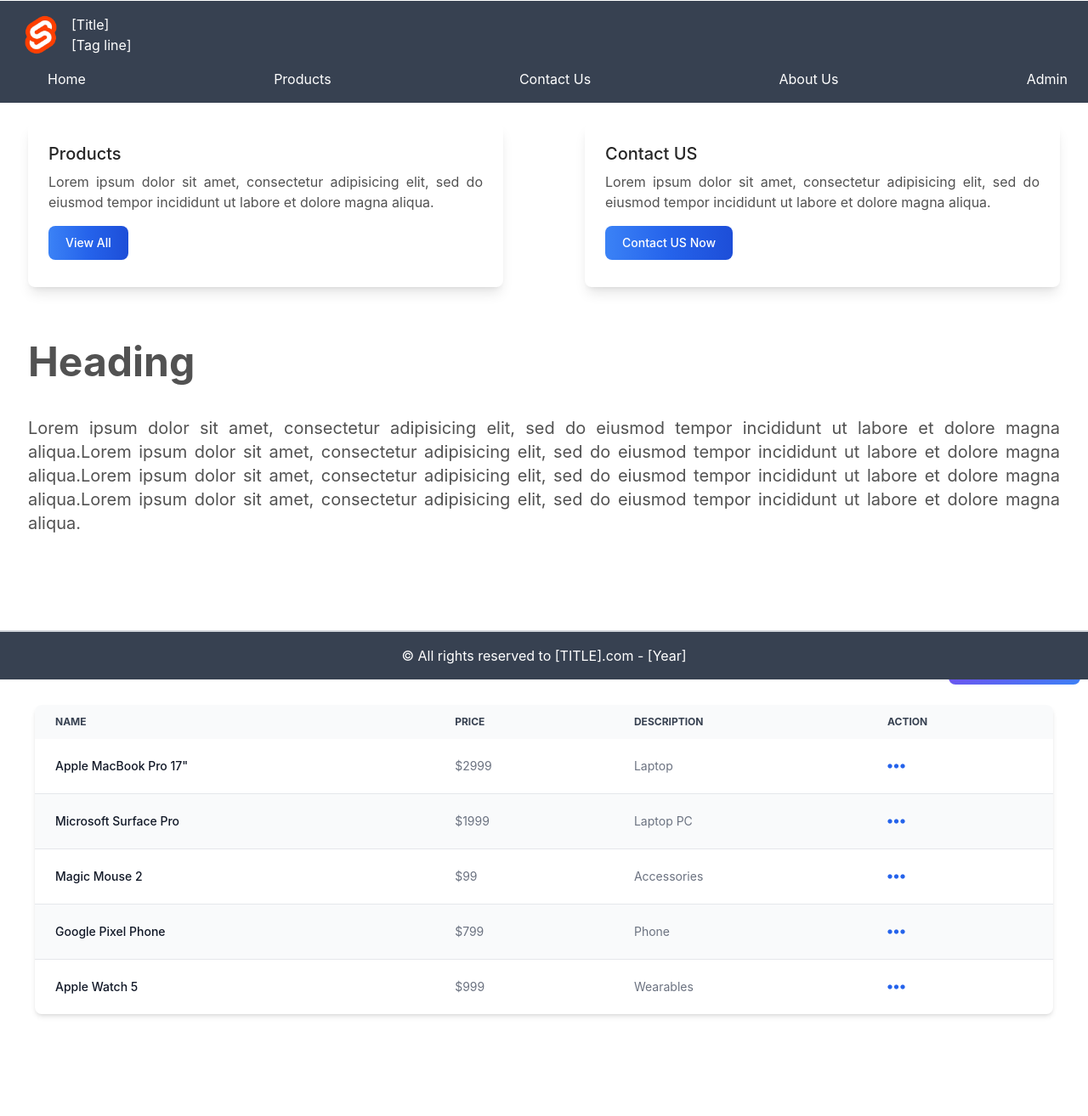
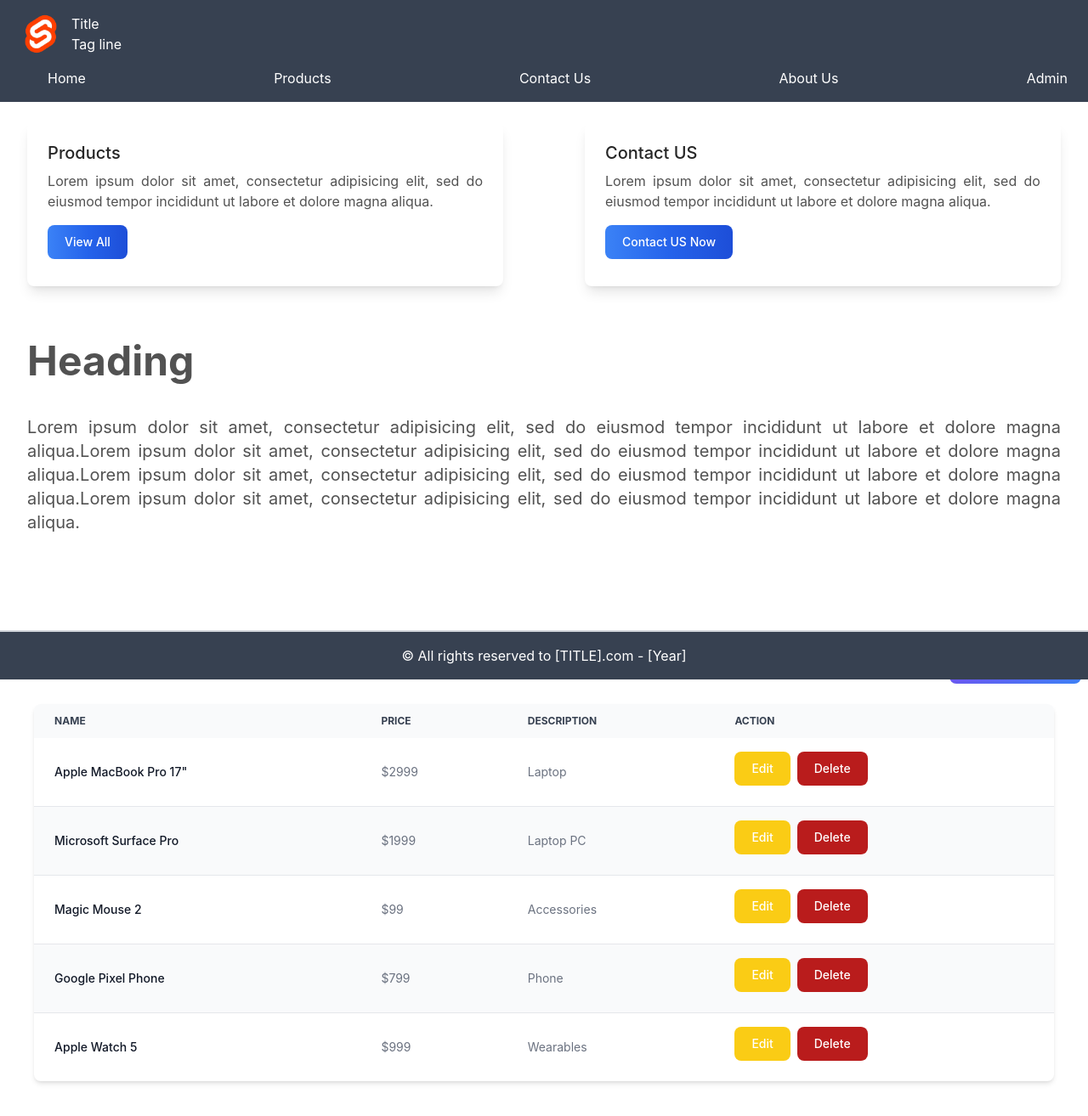
Before and after one commit to Jitendra-itpath/assginment-svelte-web-no-routify, a Svelte app: page / in a window 1280 px wide. Shown: the top 1314 px of the page at 85% size. Built offline with nearby package versions, Linux system fonts and the light colour scheme.

Commit message:
#303 - added add product Ui and made some more ui changes.

```diff
--- a/public/global.css
+++ b/public/global.css
@@ -7,7 +7,7 @@ html, body {
 body {
 	color: #333;
 	margin: 0;
-	padding: 1px;
+	padding: 0.1px;
 	box-sizing: border-box;
 	font-family: -apple-system, BlinkMacSystemFont, "Segoe UI", Roboto, Oxygen-Sans, Ubuntu, Cantarell, "Helvetica Neue", sans-serif;
 }
--- a/src/App.svelte
+++ b/src/App.svelte
@@ -4,7 +4,6 @@
     import Home from "./Home.svelte";
     import Product from "./Product.svelte";
 </script>
-
 
 <Navbar />
 
--- a/src/Footer.svelte
+++ b/src/Footer.svelte
@@ -2,17 +2,7 @@
 
 </script>
 
-
-<!-- <footer class="bg-white rounded-lg shadow dark:bg-gray-900 m-4 fixed bottom-0 w-screen">
-    <div class="w-full container mx-auto p-4 md:px-4 md:py-3">
-        <hr class="my-6 border-gray-500 sm:mx-auto  lg:my-8" />
-        <span class="block text-sm text-gray-500 sm:text-center dark:text-gray-400">© 2023 All Rights Reserved.</span>
-    </div>
-</footer> -->
-
-
-
-<footer class="-mt-50 md:fixed md:bottom-0 left-0 right-0 border-t-2 border-gray-300 bg-gray-700">
+<footer class="-mt-50 fixed bottom-0 left-0 right-0 border-t-2 border-gray-300 bg-gray-700">
     <div class="p-4 sm:text-center text-neutral-700 text-white">
         © All rights reserved to [TITLE].com - [Year]
     </div>
--- a/src/Navbar.svelte
+++ b/src/Navbar.svelte
@@ -1,20 +1,22 @@
 <script lang="ts">
   let showMenu:boolean = false;
+  let title = "Title"
+  let tagLine = "Tag line"
 
   function toggleNavbar():void {
     showMenu = !showMenu;
   }
 </script>
 
-<div class="nav-bar bg-gray-700 fixed left-0 right-0">
+<div class="bg-gray-700 fixed left-0 right-0">
     <nav class="container px-6 py-4">
       <div>
           <div class="flex text-white">
-              <img src="../images/logo.webp" alt="LOGO" class="w-12 h-12 md:w-30">
+              <img src="../images/logo.webp" alt="LOGO" class="w-12 h-12 md:w-30" />
 
               <div class="ml-3">
-                  <div>[Title]</div>
-                  <div>[Tag line]</div>
+                  <div>{title}</div>
+                  <div>{tagLine}</div>
               </div>
 
             <!-- svelte-ignore a11y-click-events-have-key-events -->
--- a/src/Product.svelte
+++ b/src/Product.svelte
@@ -1,11 +1,15 @@
 <script lang="ts">
+
+    let addProductToggle:boolean = false;
+    function addProductForm():void{
+        addProductToggle = !addProductToggle;
+    }
 
 </script>
 
-
 <div class="relative mb-16">
     <div class="absolute right-0">
-        <button type="button" class="text-white bg-gradient-to-br from-purple-600 to-blue-500
+        <button  on:click={addProductForm} type="button" class="text-white bg-gradient-to-br from-purple-600 to-blue-500
         hover:bg-gradient-to-bl focus:ring-4 focus:outline-none focus:ring-blue-300
         font-medium rounded-lg text-sm px-5 py-2.5 text-center mr-2 mb-2">
         Add new product
@@ -32,7 +36,7 @@
                 </tr>
             </thead>
             <tbody>
-                <tr class="bg-white border-b dark:bg-gray-900 ">
+                <tr class="bg-white border-b">
                     <th scope="row" class="px-6 py-4 font-medium text-gray-900 whitespace-nowrap ">
                         Apple MacBook Pro 17"
                     </th>
@@ -43,10 +47,18 @@
                         Laptop
                     </td>
                     <td class="px-6 py-4">
-                        <a href="/#" class="font-medium text-blue-600   hover:underline"><i class="text-2xl fa-solid fa-ellipsis"></i></a>
+                        <div class="flex">
+                            <div>
+                                <button type="button" class="focus:outline-none text-white bg-yellow-400 hover:bg-yellow-500 focus:ring-4 focus:ring-yellow-300 font-medium rounded-lg text-sm px-5 py-2.5 mr-2 mb-2">Edit</button>
+                            </div>
+                            <div>
+                                <button type="button" class="focus:outline-none text-white bg-red-700 hover:bg-red-800 focus:ring-4 focus:ring-red-300 font-medium rounded-lg text-sm px-5 py-2.5 mr-2 mb-2">Delete</button>
+                            </div>
+                        </div>
                     </td>
+
                 </tr>
-                <tr class="border-b bg-gray-50 dark:bg-gray-800 dark:border-gray-700">
+                <tr class="border-b bg-gray-50">
                     <th scope="row" class="px-6 py-4 font-medium text-gray-900 whitespace-nowrap ">
                         Microsoft Surface Pro
                     </th>
@@ -57,10 +69,17 @@
                         Laptop PC
                     </td>
                     <td class="px-6 py-4">
-                        <a href="/#" class="font-medium text-blue-600   hover:underline"><i class="text-2xl fa-solid fa-ellipsis"></i></a>
+                        <div class="flex">
+                            <div>
+                                <button type="button" class="focus:outline-none text-white bg-yellow-400 hover:bg-yellow-500 focus:ring-4 focus:ring-yellow-300 font-medium rounded-lg text-sm px-5 py-2.5 mr-2 mb-2">Edit</button>
+                            </div>
+                            <div>
+                                <button type="button" class="focus:outline-none text-white bg-red-700 hover:bg-red-800 focus:ring-4 focus:ring-red-300 font-medium rounded-lg text-sm px-5 py-2.5 mr-2 mb-2">Delete</button>
+                            </div>
+                        </div>
                     </td>
                 </tr>
-                <tr class="bg-white border-b dark:bg-gray-900 dark:border-gray-700">
+                <tr class="bg-white border-b ">
                     <th scope="row" class="px-6 py-4 font-medium text-gray-900 whitespace-nowrap ">
                         Magic Mouse 2
                     </th>
@@ -71,10 +90,17 @@
                         Accessories
                     </td>
                     <td class="px-6 py-4">
-                        <a href="/#" class="font-medium text-blue-600   hover:underline"><i class="text-2xl fa-solid fa-ellipsis"></i></a>
+                        <div class="flex">
+                            <div>
+                                <button type="button" class="focus:outline-none text-white bg-yellow-400 hover:bg-yellow-500 focus:ring-4 focus:ring-yellow-300 font-medium rounded-lg text-sm px-5 py-2.5 mr-2 mb-2">Edit</button>
+                            </div>
+                            <div>
+                                <button type="button" class="focus:outline-none text-white bg-red-700 hover:bg-red-800 focus:ring-4 focus:ring-red-300 font-medium rounded-lg text-sm px-5 py-2.5 mr-2 mb-2">Delete</button>
+                            </div>
+                        </div>
                     </td>
                 </tr>
-                <tr class="border-b bg-gray-50 dark:bg-gray-800 dark:border-gray-700">
+                <tr class="border-b bg-gray-50">
                     <th scope="row" class="px-6 py-4 font-medium text-gray-900 whitespace-nowrap ">
                         Google Pixel Phone
                     </th>
@@ -85,7 +111,14 @@
                         Phone
                     </td>
                     <td class="px-6 py-4">
-                        <a href="/#" class="font-medium text-blue-600   hover:underline"><i class="text-2xl fa-solid fa-ellipsis"></i></a>
+                        <div class="flex">
+                            <div>
+                                <button type="button" class="focus:outline-none text-white bg-yellow-400 hover:bg-yellow-500 focus:ring-4 focus:ring-yellow-300 font-medium rounded-lg text-sm px-5 py-2.5 mr-2 mb-2">Edit</button>
+                            </div>
+                            <div>
+                                <button type="button" class="focus:outline-none text-white bg-red-700 hover:bg-red-800 focus:ring-4 focus:ring-red-300 font-medium rounded-lg text-sm px-5 py-2.5 mr-2 mb-2">Delete</button>
+                            </div>
+                        </div>
                     </td>
                 </tr>
                 <tr>
@@ -99,7 +132,14 @@
                         Wearables
                     </td>
                     <td class="px-6 py-4">
-                        <a href="/#" class="font-medium text-blue-600   hover:underline"><i class="text-2xl fa-solid fa-ellipsis"></i></a>
+                        <div class="flex">
+                            <div>
+                                <button type="button" class="focus:outline-none text-white bg-yellow-400 hover:bg-yellow-500 focus:ring-4 focus:ring-yellow-300 font-medium rounded-lg text-sm px-5 py-2.5 mr-2 mb-2">Edit</button>
+                            </div>
+                            <div>
+                                <button type="button" class="focus:outline-none text-white bg-red-700 hover:bg-red-800 focus:ring-4 focus:ring-red-300 font-medium rounded-lg text-sm px-5 py-2.5 mr-2 mb-2">Delete</button>
+                            </div>
+                        </div>
                     </td>
                 </tr>
             </tbody>
@@ -107,11 +147,47 @@
     </div>
 </div>
 
-<br>
-<br>
-<br>
-<br>
-<br>
+
+  <!-- svelte-ignore a11y-click-events-have-key-events -->
+  <div class="{addProductToggle? '':'hidden' } backdrop-blur-lg fixed top-0 left-0 right-0 bottom-0 p-4 overflow-x-hidden overflow-y-auto md:inset-0 md:h-full">
+      <div class="ml-auto mr-auto w-full h-full max-w-md md:h-auto mt-7">
+          <div class="bg-white rounded-lg shadow" >
+              <div class="px-6 py-6 lg:px-8">
+                    <h3 class="mb-4 text-xl font-medium text-gray-900 ">Add new product</h3>
+                    <form class="space-y-6" action="#">
+                      <div>
+                          <label for="Name" class="block mb-2 text-sm font-medium text-gray-900  ">Name</label>
+                          <input type="text" name="name"
+                          class="bg-gray-50 border border-gray-300 text-gray-900 text-sm rounded-lg focus:ring-blue-500
+                          focus:border-blue-500 block w-full p-2.5 " placeholder="name" required>
+                      </div>
+                      <div>
+                          <label for="Description" class="block mb-2 text-sm font-medium text-gray-900 ">Description</label>
+                           <textarea name="Description" placeholder="Product Description" rows="3"
+                            class="bg-gray-50 border border-gray-300 text-gray-900 text-sm rounded-lg
+                            focus:ring-blue-500 focus:border-blue-500 block w-full p-2.5"/>
+                        </div>
+
+                        <div>
+                            <label for="Name" class="block mb-2 text-sm font-medium text-gray-900  ">Price</label>
+                            <input type="text" name="price"
+                            class="bg-gray-50 border border-gray-300 text-gray-900 text-sm rounded-lg focus:ring-blue-500
+                            focus:border-blue-500 block w-full p-2.5 " placeholder="$ 0.0" required>
+                        </div>
+
+                        <div class="flex items-center rounded-b">
+                            <div class="ml-auto">
+                                <button type="button" class="mx-1 text-white bg-blue-700 hover:bg-blue-800 focus:ring-4 focus:outline-none focus:ring-blue-300 font-medium rounded-lg text-sm px-5 py-2.5 text-center ">Add</button>
+
+                                <button on:click={addProductForm} type="button" class="mx-1 text-gray-500 bg-white hover:bg-gray-100 focus:ring-4 focus:outline-none focus:ring-gray-200 rounded-lg border border-gray-200 text-sm font-medium px-5 py-2.5 hover:text-gray-900 focus:z-10">Cancel</button>
+                            </div>
+                        </div>
+                    </form>
+              </div>
+          </div>
+      </div>
+  </div>
+  <br><br><br><br>
 
 <style>
 
--- a/src/main.ts
+++ b/src/main.ts
@@ -3,7 +3,7 @@ import App from './App.svelte';
 const app = new App({
 	target: document.body,
 	props: {
-		name: 'world'
+
 	}
 });
 
```
Also changed, not shown: src/global.d.ts (line endings or trailing spaces).
